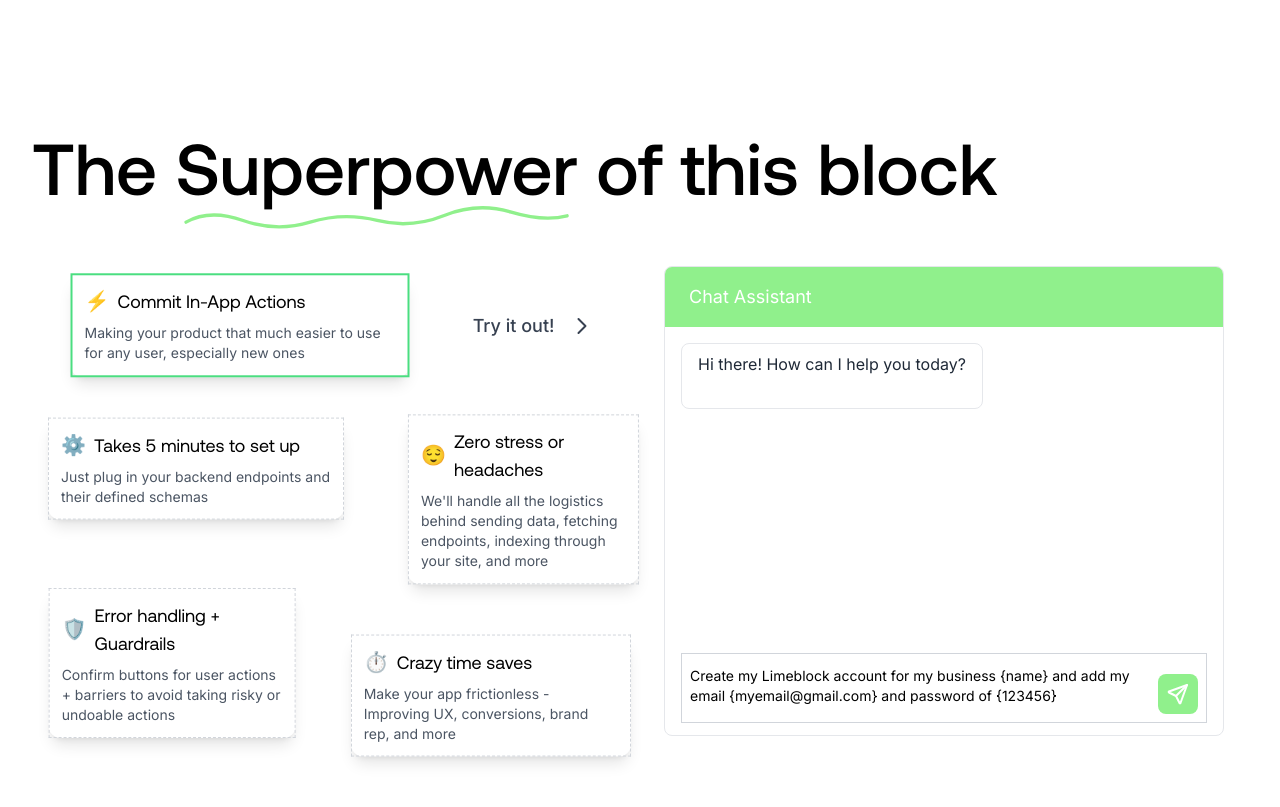
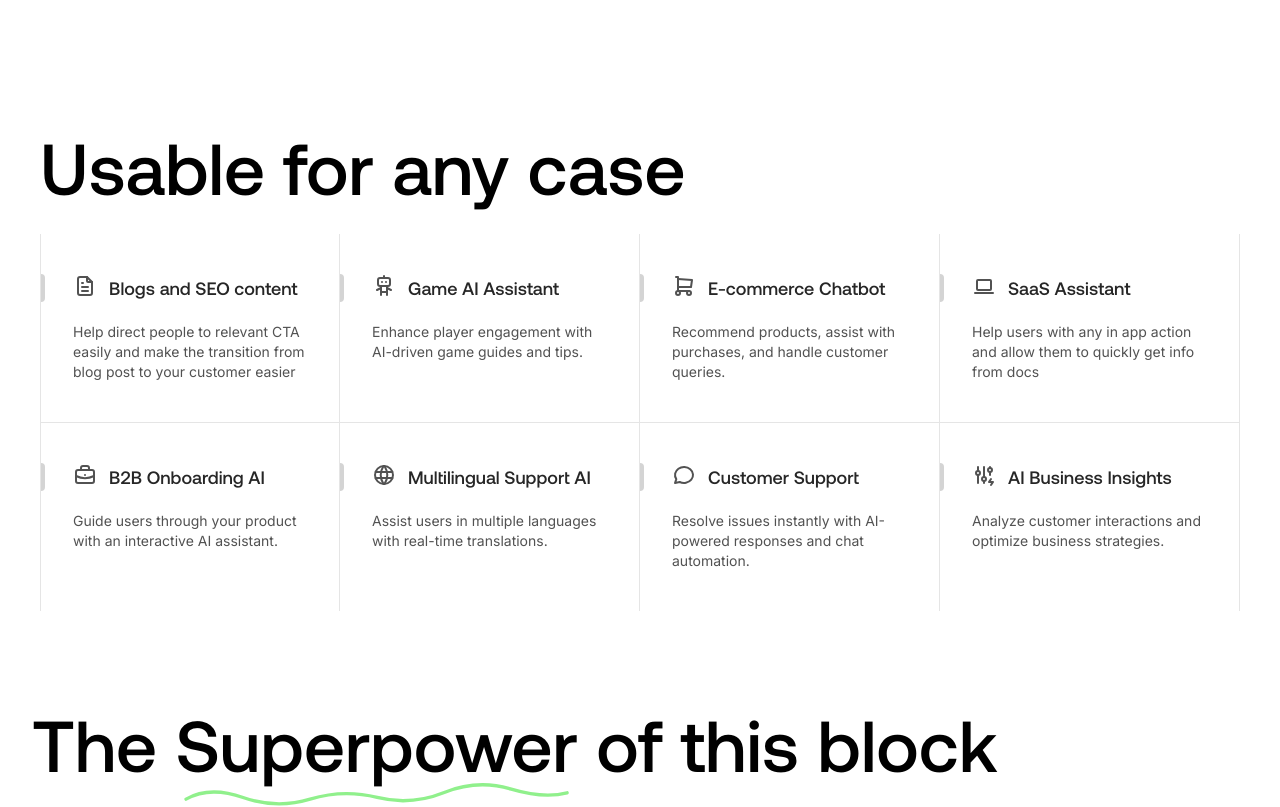
Before and after one commit to TheWiseGhost/Limeblock, a Next.js app: page / in a window 1280 px wide. Shown: the part 1440-2247 px from the top of the page. Built offline with nearby package versions, Linux system fonts and the light colour scheme.

Commit message:
Landing page work

```diff
--- a/src/app/page.js
+++ b/src/app/page.js
@@ -10,6 +10,7 @@ import Hero from "@/components/landing/Hero";
 import InAppActions from "@/components/landing/InAppActions";
 import Pricing from "@/components/landing/Pricing";
 import SignUPrompt from "@/components/landing/SignUpPrompt";
+import Solutions from "@/components/landing/Solutions";
 
 export default function Home() {
   const contextParams = {};
@@ -17,6 +18,7 @@ export default function Home() {
     <div>
       <Hero />
       <Demo />
+      <Solutions />
       <InAppActions />
       <Features />
       <CodeImplementation />
--- a/src/components/landing/Features.jsx
+++ b/src/components/landing/Features.jsx
@@ -50,13 +50,13 @@ const Features = () => {
     {
       title: "Full Frontend Nav Handling",
       content:
-        "Handle every single page of your website by simply adding urls and description. Get a customized block too so it look great on your site!",
+        "Handle every single page of your website by simply adding urls and descriptions. Create your own customized block so it look great on your site!",
       image: "/FrontendImg.png",
     },
     {
       title: "API Actions",
       content:
-        "Allow our AI to send logical AI crafted API requests to your backend so make your app frictionless and so much faster for any user.",
+        "Allow our AI agent to send logically crafted API requests to your backend, making your app frictionless and so much faster and easier to use for any user.",
       image: "/ApiEndpointImg.png",
     },
     {
--- a/src/components/landing/Hero.jsx
+++ b/src/components/landing/Hero.jsx
@@ -106,7 +106,7 @@ export default function Hero() {
 
         <div className="hidden md:flex gap-8">
           <NavButton text="Docs" href="/docs/" />
-          <NavButton text="Features" href="#features" />
+          <NavButton text="Features" href="/docs/frontend/" />
           <NavButton text="Solutions" href="#solutions" />
           <NavButton text="Pricing" href="/checkout" />
           <NavButton text="Privacy" href="/privacy" />
@@ -178,7 +178,7 @@ export default function Hero() {
           variants={item}
           className="text-5xl md:text-7xl font-aeonik tracking-tight mb-8"
         >
-          How people interact with <br className="hidden md:flex" />
+          How users interact with <br className="hidden md:flex" />
           your app{" "}
           <span className="relative inline-block">
             10x faster
@@ -206,9 +206,9 @@ export default function Hero() {
           variants={item}
           className="text-sm md:text-lg text-gray-600 w-full px-4 md:px-0 max-w-[900px] mx-auto mb-12"
         >
-          Integrate Limeblock into your app and let people commit in-app actions
-          just with a few text prompts, saving time and headaches for all of
-          your users.
+          Integrate Limeblock into your app and let your users commit in-app
+          actions, API requests, page navigation, and more with just with a few
+          text prompts
         </motion.p>
 
         <motion.div
--- /dev/null
+++ b/src/components/landing/Solutions.jsx
@@ -0,0 +1,104 @@
+import {
+  IconAdjustmentsBolt,
+  IconCloud,
+  IconMessageCircle,
+  IconShoppingCart,
+  IconFileText,
+  IconBriefcase,
+  IconWorld,
+  IconRobot,
+  IconDeviceLaptop,
+} from "@tabler/icons-react";
+
+export default function Solutions() {
+  const solutions = [
+    {
+      title: "Blogs and SEO content",
+      description:
+        "Help direct people to relevant CTA easily and make the transition from blog post to your customer easier",
+      icon: <IconFileText />,
+    },
+    {
+      title: "Game AI Assistant",
+      description:
+        "Enhance player engagement with AI-driven game guides and tips.",
+      icon: <IconRobot />,
+    },
+    {
+      title: "E-commerce Chatbot",
+      description:
+        "Recommend products, assist with purchases, and handle customer queries.",
+      icon: <IconShoppingCart />,
+    },
+    {
+      title: "SaaS Assistant",
+      description:
+        "Help users with any in app action and allow them to quickly get info from docs",
+      icon: <IconDeviceLaptop />,
+    },
+    {
+      title: "B2B Onboarding AI",
+      description:
+        "Guide users through your product with an interactive AI assistant.",
+      icon: <IconBriefcase />,
+    },
+    {
+      title: "Multilingual Support AI",
+      description:
+        "Assist users in multiple languages with real-time translations.",
+      icon: <IconWorld />,
+    },
+    {
+      title: "Customer Support",
+      description:
+        "Resolve issues instantly with AI-powered responses and chat automation.",
+      icon: <IconMessageCircle />,
+    },
+    {
+      title: "AI Business Insights",
+      description:
+        "Analyze customer interactions and optimize business strategies.",
+      icon: <IconAdjustmentsBolt />,
+    },
+  ];
+  return (
+    <div className="flex flex-col px-10" id="solutions">
+      <h1 className="font-aeonik font-medium text-5xl md:text-7xl pb-8">
+        Usable for any case
+      </h1>
+      <div className="grid grid-cols-1 md:grid-cols-2 lg:grid-cols-4 relative z-10 pb-20 md:pb-24 w-full">
+        {solutions.map((feature, index) => (
+          <Solution key={feature.title} {...feature} index={index} />
+        ))}
+      </div>
+    </div>
+  );
+}
+
+const Solution = ({ title, description, icon, index }) => {
+  return (
+    <div
+      className={`flex flex-col lg:border-r py-10 relative group border-neutral-200 font-inter ${
+        index === 0 || index === 4 ? "lg:border-l border-neutral-200" : ""
+      } ${index < 4 ? "lg:border-b border-neutral-200" : ""}`}
+    >
+      {index < 4 && (
+        <div className="opacity-0 group-hover:opacity-100 transition duration-200 absolute inset-0 h-full w-full bg-gradient-to-t from-green-50 to-transparent pointer-events-none" />
+      )}
+      {index >= 4 && (
+        <div className="opacity-0 group-hover:opacity-100 transition duration-200 absolute inset-0 h-full w-full bg-gradient-to-b from-green-50 to-transparent pointer-events-none" />
+      )}
+
+      <div className="text-lg font-bold mb-2 relative z-10 px-8">
+        <div className="absolute left-0 inset-y-0 h-7 group-hover:h-10 w-1 rounded-tr-full rounded-br-full bg-neutral-300  group-hover:bg-lime transition-all duration-200 origin-center" />
+        <span className="group-hover:translate-x-2 flex flex-row font-medium transition duration-200 w-full text-neutral-800 font-aeonik">
+          <div className="mb-4 relative z-10 pr-3 text-neutral-600">{icon}</div>
+          {title}
+        </span>
+      </div>
+      <p className="text-sm text-neutral-600 max-w-xs relative z-10 px-8">
+        {description}
+      </p>
+    </div>
+  );
+};
```
